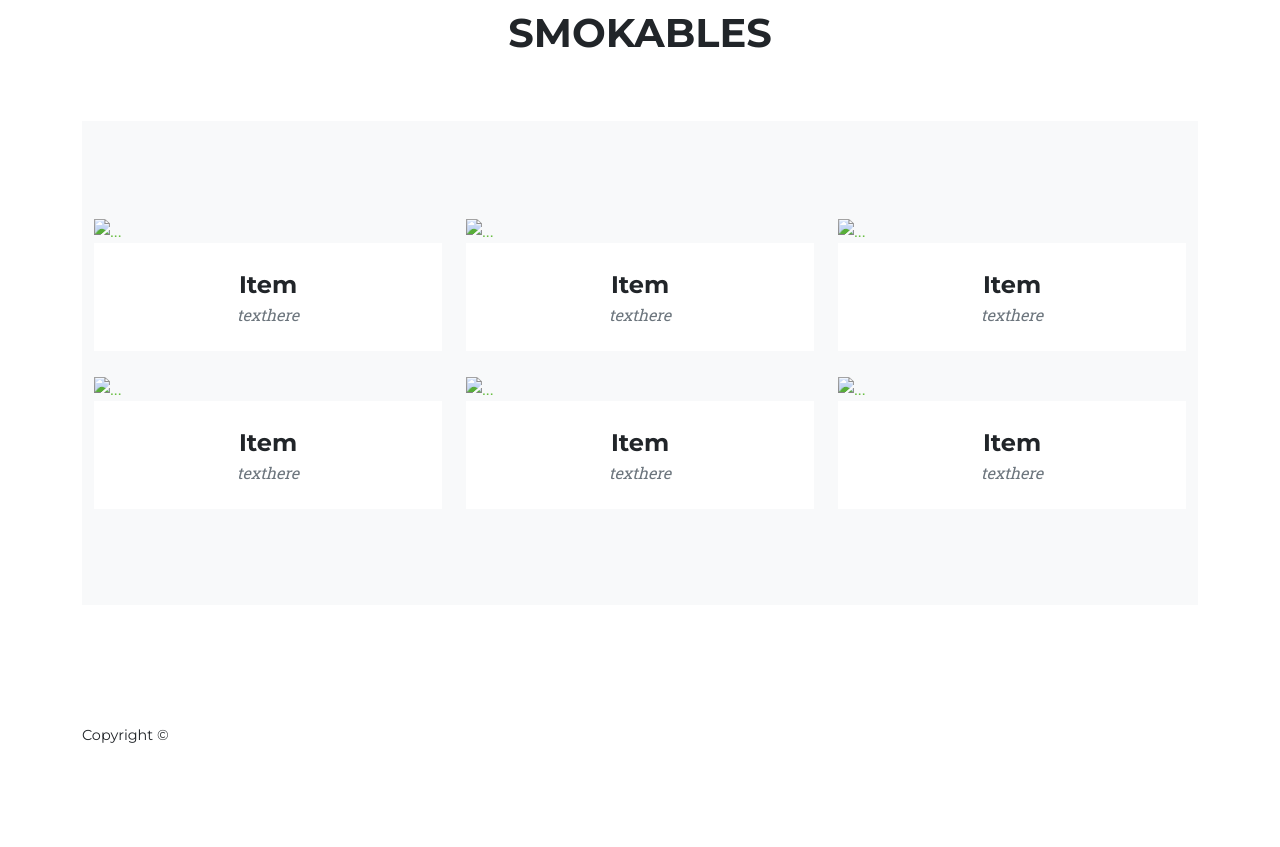
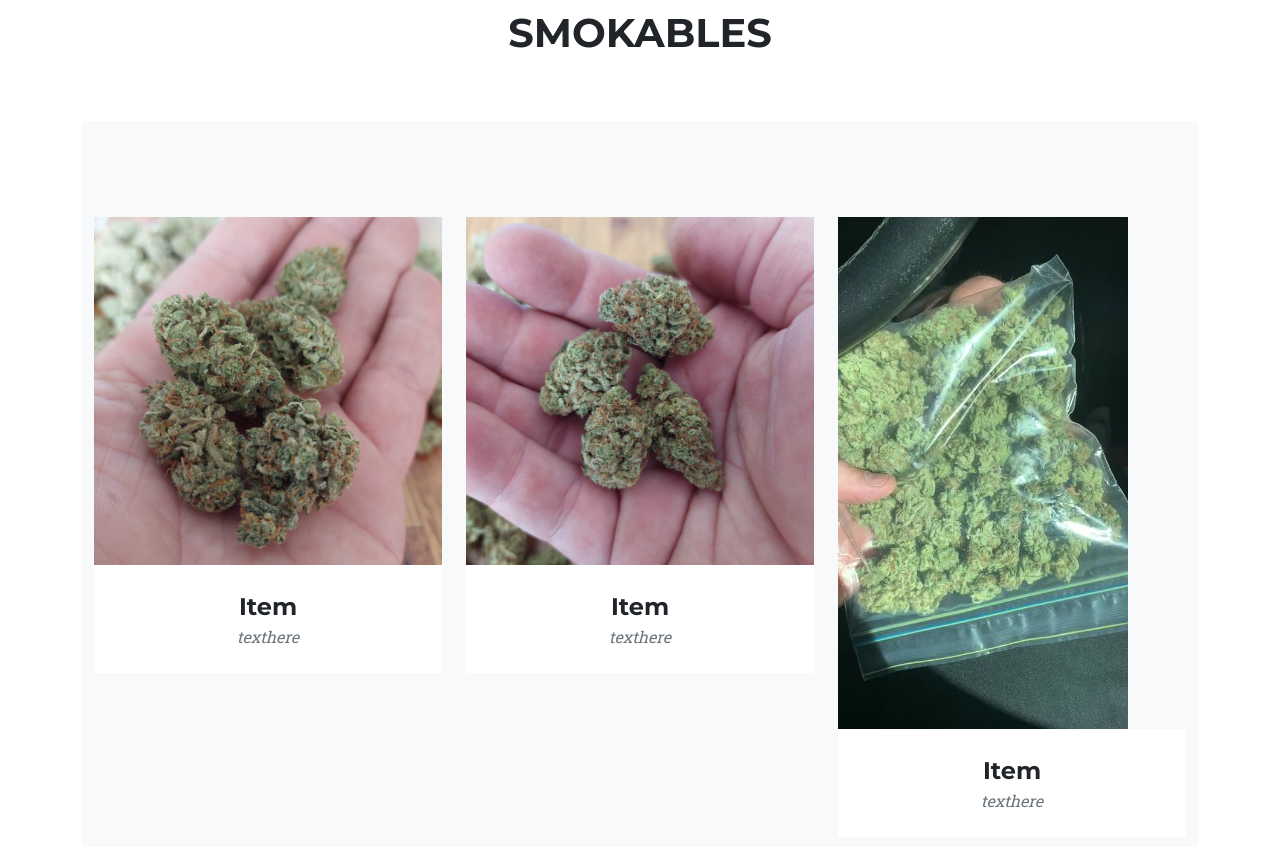
Before and after one commit to solusarcticwolf/Brandin, a plain HTML site: page Smokables.html in a window 1280 px wide. Shown: the part 87-934 px from the top of the page. Before the commit the page ends 857 px from the top, so only its background shows below. Drawn offline with nearby package versions, Linux system fonts and the light colour scheme.

Commit message:
Update Smokables.html

```diff
--- a/Smokables.html
+++ b/Smokables.html
@@ -55,7 +55,7 @@
                                 <div class="portfolio-hover">
                                     <div class="portfolio-hover-content"><i class="fas fa-plus fa-3x"></i></div>
                                 </div>
-                                <img class="img-fluid" src="" alt="..." />
+                                <img class="img-fluid" src="/trainwreck.jpg" alt="..." />
                             </a>
                             <div class="portfolio-caption">
                                 <div class="portfolio-caption-heading">Item</div>
@@ -70,7 +70,7 @@
                                 <div class="portfolio-hover">
                                     <div class="portfolio-hover-content"><i class="fas fa-plus fa-3x"></i></div>
                                 </div>
-                                <img class="img-fluid" src="" alt="..." />
+                                <img class="img-fluid" src="/weddingcake.jpg" alt="..." />
                             </a>
                             <div class="portfolio-caption">
                                 <div class="portfolio-caption-heading">Item</div>
@@ -85,7 +85,7 @@
                                 <div class="portfolio-hover">
                                     <div class="portfolio-hover-content"><i class="fas fa-plus fa-3x"></i></div>
                                 </div>
-                                <img class="img-fluid" src="" alt="..." />
+                                <img class="img-fluid" src="bluedream.jpg" alt="..." />
                             </a>
                             <div class="portfolio-caption">
                                 <div class="portfolio-caption-heading">Item</div>
@@ -93,51 +93,7 @@
                             </div>
                         </div>
                     </div>
-                    <div class="col-lg-4 col-sm-6 mb-4 mb-lg-0">
-                        <!-- Portfolio item 4-->
-                        <div class="portfolio-item">
-                            <a class="portfolio-link" data-bs-toggle="modal" href="#portfolioModal4">
-                                <div class="portfolio-hover">
-                                    <div class="portfolio-hover-content"><i class="fas fa-plus fa-3x"></i></div>
-                                </div>
-                                <img class="img-fluid" src="" alt="..." />
-                            </a>
-                            <div class="portfolio-caption">
-                                <div class="portfolio-caption-heading">Item</div>
-                                <div class="portfolio-caption-subheading text-muted">texthere</div>
-                            </div>
-                        </div>
-                    </div>
-                    <div class="col-lg-4 col-sm-6 mb-4 mb-sm-0">
-                        <!-- Portfolio item 5-->
-                        <div class="portfolio-item">
-                            <a class="portfolio-link" data-bs-toggle="modal" href="#portfolioModal5">
-                                <div class="portfolio-hover">
-                                    <div class="portfolio-hover-content"><i class="fas fa-plus fa-3x"></i></div>
-                                </div>
-                                <img class="img-fluid" src="" alt="..." />
-                            </a>
-                            <div class="portfolio-caption">
-                                <div class="portfolio-caption-heading">Item</div>
-                                <div class="portfolio-caption-subheading text-muted">texthere</div>
-                            </div>
-                        </div>
-                    </div>
-                    <div class="col-lg-4 col-sm-6">
-                        <!-- Portfolio item 6-->
-                        <div class="portfolio-item">
-                            <a class="portfolio-link" data-bs-toggle="modal" href="#portfolioModal6">
-                                <div class="portfolio-hover">
-                                    <div class="portfolio-hover-content"><i class="fas fa-plus fa-3x"></i></div>
-                                </div>
-                                <img class="img-fluid" src="" alt="..." />
-                            </a>
-                            <div class="portfolio-caption">
-                                <div class="portfolio-caption-heading">Item</div>
-                                <div class="portfolio-caption-subheading text-muted">texthere</div>
-                            </div>
-                        </div>
-                    </div>
+                    <!-- insert here -->
                 </div>
             </div>
         </section>
```
